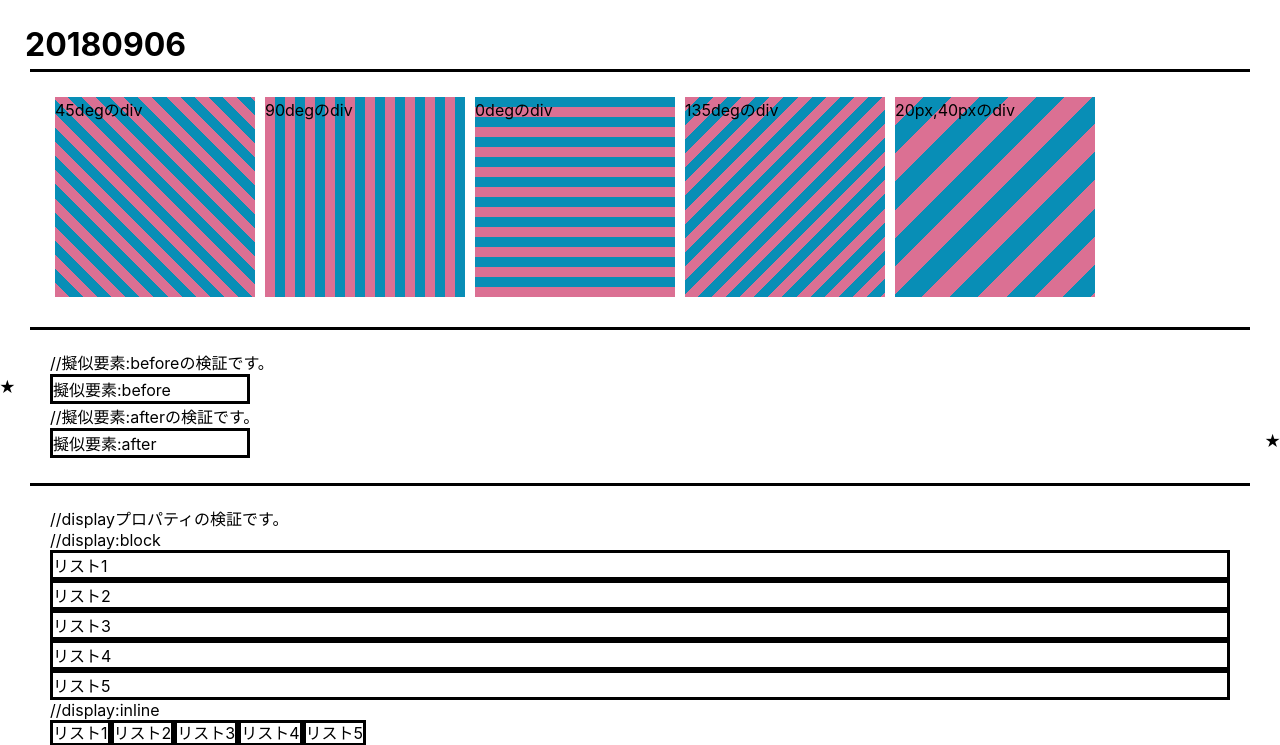
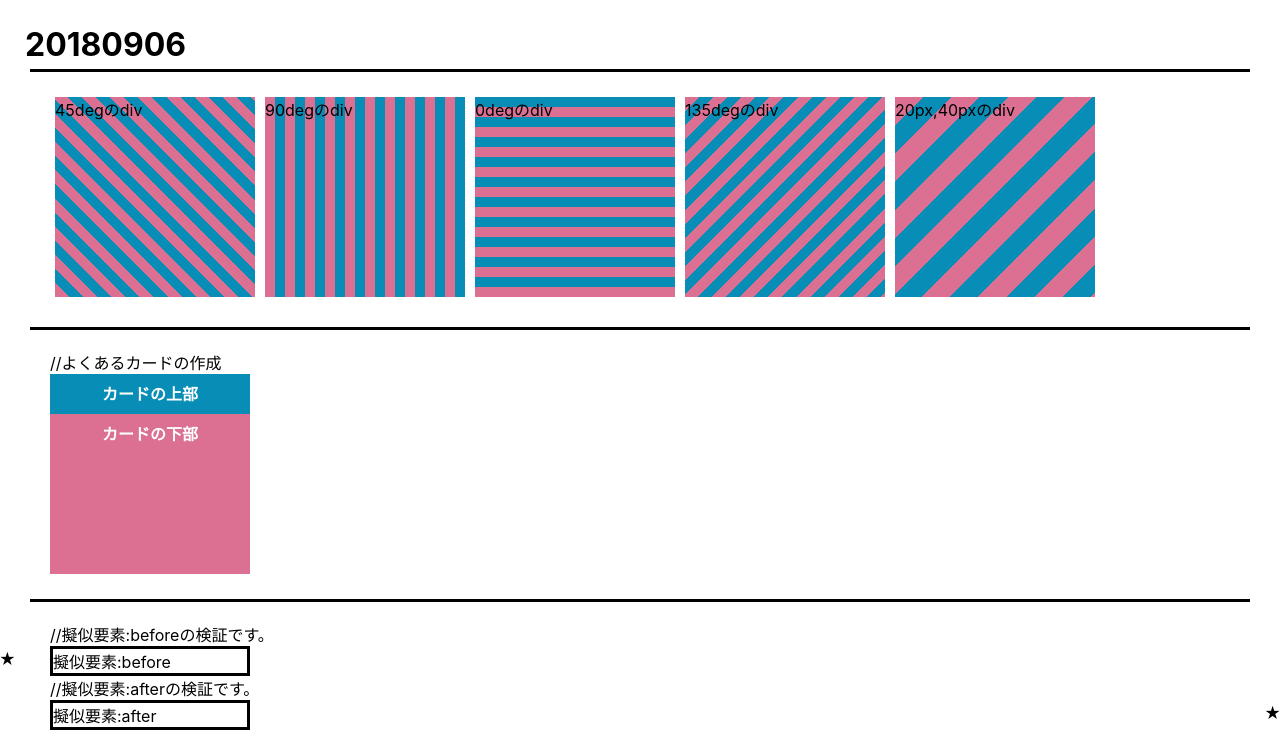
Before and after one commit to YukaKadokura/freespace, a Nuxt app: page /day/20180906 in a window 1280 px wide. Shown: the top 745 px of the page. Built offline with nearby package versions, Linux system fonts and the light colour scheme.

Commit message:
よくあるカードの作成。

```diff
--- a/pages/day/20180906.vue
+++ b/pages/day/20180906.vue
@@ -18,6 +18,13 @@
                 <div class="BorderBox5">
                     20px,40pxのdiv
                 </div>
+            </div>
+        </div>
+        <div class="SubContent">
+            <p>//よくあるカードの作成</p>
+            <div class="card">
+                <div class="ue">カードの上部</div>
+                <div class="shita">カードの下部</div>
             </div>
         </div>
         <div class="SubContent">
@@ -157,6 +164,26 @@
     height:200px;
     background:repeating-linear-gradient(135deg, #db7093, #db7093 20px, #088eb6 20px, #088eb6 40px)
 }
+.card{
+    padding:0;
+    font-weight:bold;
+    color:#ffffff;
+    text-align:center;
+}
+.ue{
+    padding:7px;
+    background:#088eb6;
+    width:200px;
+    height:40px;
+    margin-bottom:0;
+}
+.shita{
+    padding:7px;
+    background:#db7093;
+    width:200px;
+    height:160px;
+    margin-top:0;
+}
 .giji1{
     border:solid;
     width: 200px;
```
